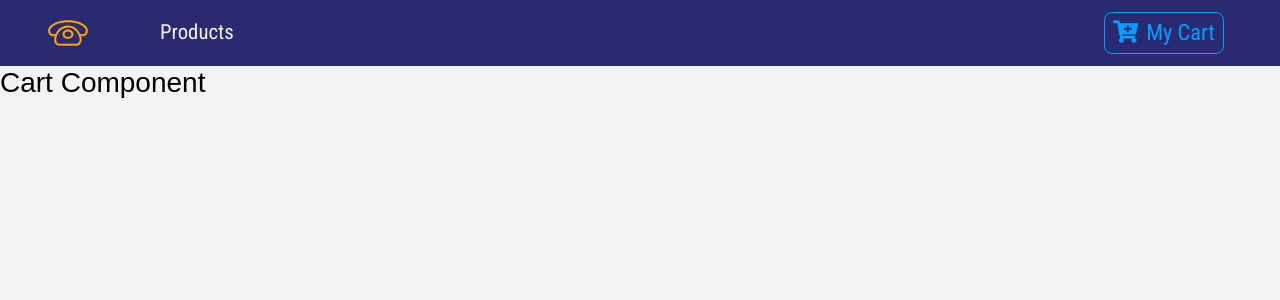
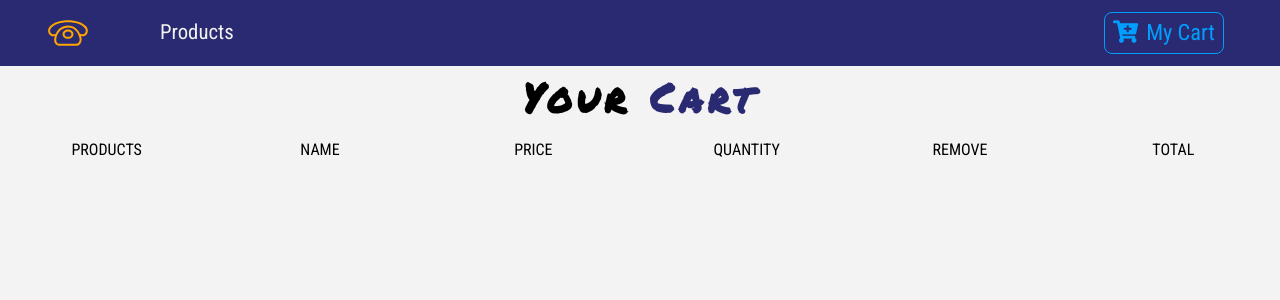
Before and after one commit to stanlouis/react-phone-store, a React (Create React App) app: page /cart in a window 1280 px wide. Shown: the top 300 px of the page. Built offline with nearby package versions, Linux system fonts and the light colour scheme.

Commit message:
Add initial Cart and CartColumns components

```diff
--- a/package.json
+++ b/package.json
@@ -25,5 +25,8 @@
     "not dead",
     "not ie <= 11",
     "not op_mini all"
-  ]
+  ],
+  "devDependencies": {
+    "prettier": "^1.16.4"
+  }
 }
--- a/src/components/Cart.js
+++ /dev/null
@@ -1,13 +0,0 @@
-import React, { Component } from 'react';
-
-class Cart extends Component {
-  render() {
-    return (
-      <div>
-        <h3>Cart Component</h3>
-      </div>
-    );
-  }
-}
-
-export default Cart;
--- /dev/null
+++ b/src/components/cart/Cart.js
@@ -0,0 +1,16 @@
+import React, { Component } from "react";
+import Title from "../Title";
+import CartColumns from "./CartColumns";
+
+class Cart extends Component {
+  render() {
+    return (
+      <section>
+        <Title name="your" title="cart" />
+        <CartColumns />
+      </section>
+    );
+  }
+}
+
+export default Cart;
--- /dev/null
+++ b/src/components/cart/CartColumns.js
@@ -0,0 +1,30 @@
+import React from "react";
+
+const CartColumns = () => {
+  return (
+    <div className="container-fluid text-center d-none d-lg-block">
+      <div className="row">
+        <div className="col-10 mx-auto col-lg-2">
+          <p className="text-uppercase">products</p>
+        </div>
+        <div className="col-10 mx-auto col-lg-2">
+          <p className="text-uppercase">name</p>
+        </div>
+        <div className="col-10 mx-auto col-lg-2">
+          <p className="text-uppercase">price</p>
+        </div>
+        <div className="col-10 mx-auto col-lg-2">
+          <p className="text-uppercase">quantity</p>
+        </div>
+        <div className="col-10 mx-auto col-lg-2">
+          <p className="text-uppercase">remove</p>
+        </div>
+        <div className="col-10 mx-auto col-lg-2">
+          <p className="text-uppercase">total</p>
+        </div>
+      </div>
+    </div>
+  );
+};
+
+export default CartColumns;
--- /dev/null
+++ b/src/components/cart/package.json
@@ -0,0 +1,3 @@
+{
+  "main": "Cart.js"
+}
--- a/src/context.js
+++ b/src/context.js
@@ -1,5 +1,5 @@
-import React, { Component } from 'react';
-import { storeProducts, detailProduct } from './data';
+import React, { Component } from "react";
+import { storeProducts, detailProduct } from "./data";
 
 const ProductContext = React.createContext();
 //Provider
@@ -10,6 +10,9 @@
     cart: [],
     modalOpen: false,
     modalProduct: detailProduct,
+    cartSubTotal: 0,
+    cartTax: 0,
+    cartTotal: 0
   };
 
   getItemById = id => this.state.products.find(item => item.id === id);
@@ -20,6 +23,14 @@
       return { detailProduct: product };
     });
   };
+
+  increment = id => console.log("Increment method", id);
+
+  decrement = id => console.log("Decrement method", id);
+
+  removeItem = id => console.log("Remove item method", id);
+
+  clearCart = () => console.log("Clear cart method");
 
   addToCart = id => {
     let tempProducts = [...this.state.products];
@@ -56,7 +67,7 @@
       tempProducts = [...tempProducts, singleItem];
     });
     this.setState(() => ({
-      products: tempProducts,
+      products: tempProducts
     }));
   };
 
@@ -73,6 +84,10 @@
           addToCart: this.addToCart,
           openModal: this.openModal,
           closeModal: this.closeModal,
+          increment: this.increment,
+          decrement: this.decrement,
+          removeItem: this.removeItem,
+          clearCart: this.clearCart
         }}
       >
         {this.props.children}
```
Also changed, not shown: src/App.js (+9 -9 lines), src/index.js (+9 -9 lines), 2 other files (tests, documents, lock files or other folders).
